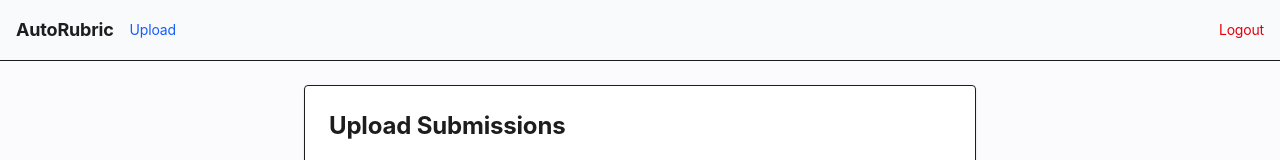
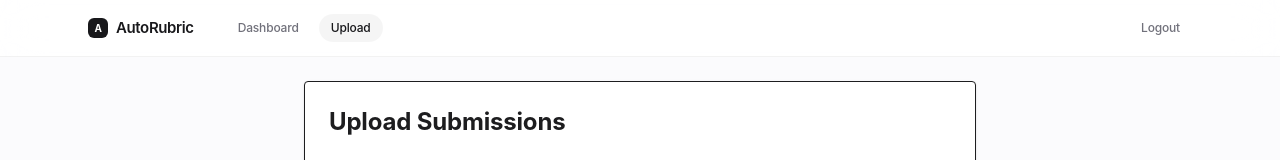
Before and after one commit to Mukull-s/AutoRubric, a Next.js app in the folder autorubric/frontend/: page /upload in a window 1280 px wide. Shown: the top 160 px of the page. Built offline with nearby package versions, Linux system fonts and the light colour scheme; no server answers; sample sign-in values are in the browser's storage.

Commit message:
feat(ui-nav): redesign navigation bar with frosted glass effect and pill indicators

```diff
--- a/autorubric/frontend/src/components/Navigation.tsx
+++ b/autorubric/frontend/src/components/Navigation.tsx
@@ -11,15 +11,56 @@ export function Navigation() {
   if (pathname === '/login') return null;
 
   return (
-    <nav className="border-b p-4 flex gap-4 bg-slate-50 items-center">
-      <Link href="/" className="font-bold text-lg">AutoRubric</Link>
-      {token && (
-        <>
-          <Link href="/upload" className="text-sm text-blue-600 hover:underline">Upload</Link>
-          <div className="flex-1"></div>
-          <button onClick={doLogout} className="text-sm text-red-600 hover:underline">Logout</button>
-        </>
-      )}
-    </nav>
+    <header className="sticky top-0 z-50 glass-nav transition-all duration-300">
+      <div className="max-w-6xl mx-auto px-6 h-14 flex items-center justify-between">
+        <div className="flex items-center gap-8">
+          <Link
+            href="/"
+            className="flex items-center gap-2 font-semibold text-[15px] tracking-tight text-zinc-900 hover:opacity-80 transition-opacity"
+          >
+            <div className="w-5 h-5 rounded-md bg-zinc-900 flex items-center justify-center text-white text-[10px] font-bold">
+              A
+            </div>
+            AutoRubric
+          </Link>
+
+          {token && (
+            <nav className="flex items-center gap-1 sm:gap-2">
+              <Link
+                href="/"
+                className={`px-3 py-1.5 rounded-full text-xs font-medium transition-all ${
+                  pathname === '/'
+                    ? 'text-zinc-900 bg-black/[0.04]'
+                    : 'text-zinc-500 hover:text-zinc-900 hover:bg-black/[0.02]'
+                }`}
+              >
+                Dashboard
+              </Link>
+              <Link
+                href="/upload"
+                className={`px-3 py-1.5 rounded-full text-xs font-medium transition-all ${
+                  pathname === '/upload'
+                    ? 'text-zinc-900 bg-black/[0.04]'
+                    : 'text-zinc-500 hover:text-zinc-900 hover:bg-black/[0.02]'
+                }`}
+              >
+                Upload
+              </Link>
+            </nav>
+          )}
+        </div>
+
+        {token && (
+          <div className="flex items-center gap-3">
+            <button
+              onClick={doLogout}
+              className="text-xs font-medium text-zinc-500 hover:text-zinc-900 px-3 py-1.5 rounded-full hover:bg-black/[0.04] transition-colors"
+            >
+              Logout
+            </button>
+          </div>
+        )}
+      </div>
+    </header>
   );
 }
```
